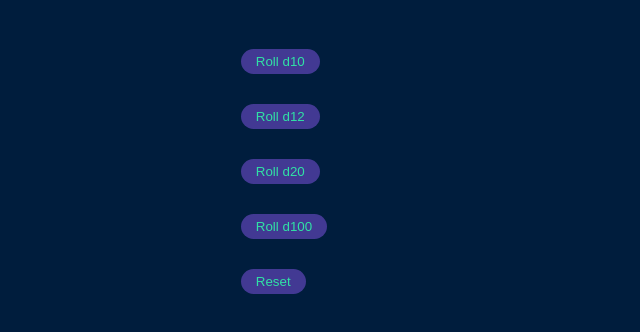
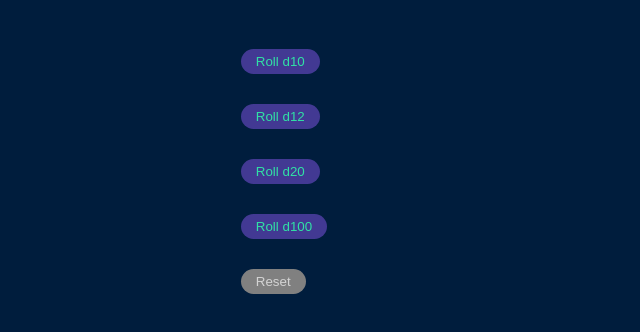
Before and after one commit to AndreK-B06/JS-miniprosjekt-uke-4, a plain HTML site: page index.html in a window 1280 px wide. Shown: the part 108-440 px from the top of the page, without its empty margins (316-956 px from the left). Drawn offline with Linux system fonts and the light colour scheme.

Commit message:
reset button added

```diff
--- a/index.css
+++ b/index.css
@@ -32,6 +32,10 @@ body {
   margin-left: 20px;
   color: #31e1a5;
 }
+#reset-dice {
+  background-color: gray;
+  color: lightgray;
+}
 /* -----------------------------
 !!!!!!!!!!! Button's !!!!!!!!!!!!
 -------------------------------*/
--- a/index.html
+++ b/index.html
@@ -42,7 +42,7 @@
         ------------------->
       </div>
       <div class="dice">
-        <button onclick="resetAll()">Reset</button>
+        <button id="reset-dice" onclick="resetAll()">Reset</button>
       </div>
     </div>
   </body>
--- a/index.js
+++ b/index.js
@@ -35,6 +35,5 @@ function rollD100() {
 //---------------------
 function resetAll() {
   let reset = document.getElementById("resetAll");
-  d100Result.remove();
-  return d100;
+  d100Result.reset();
 }
```
